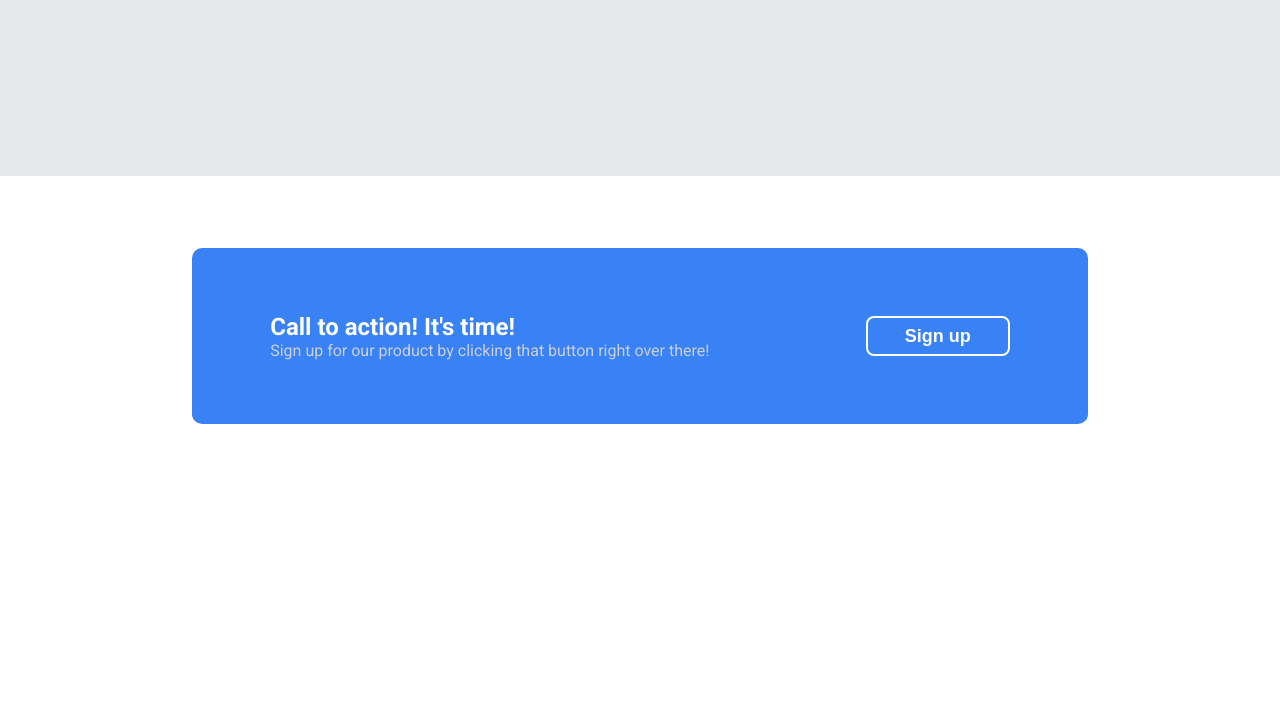
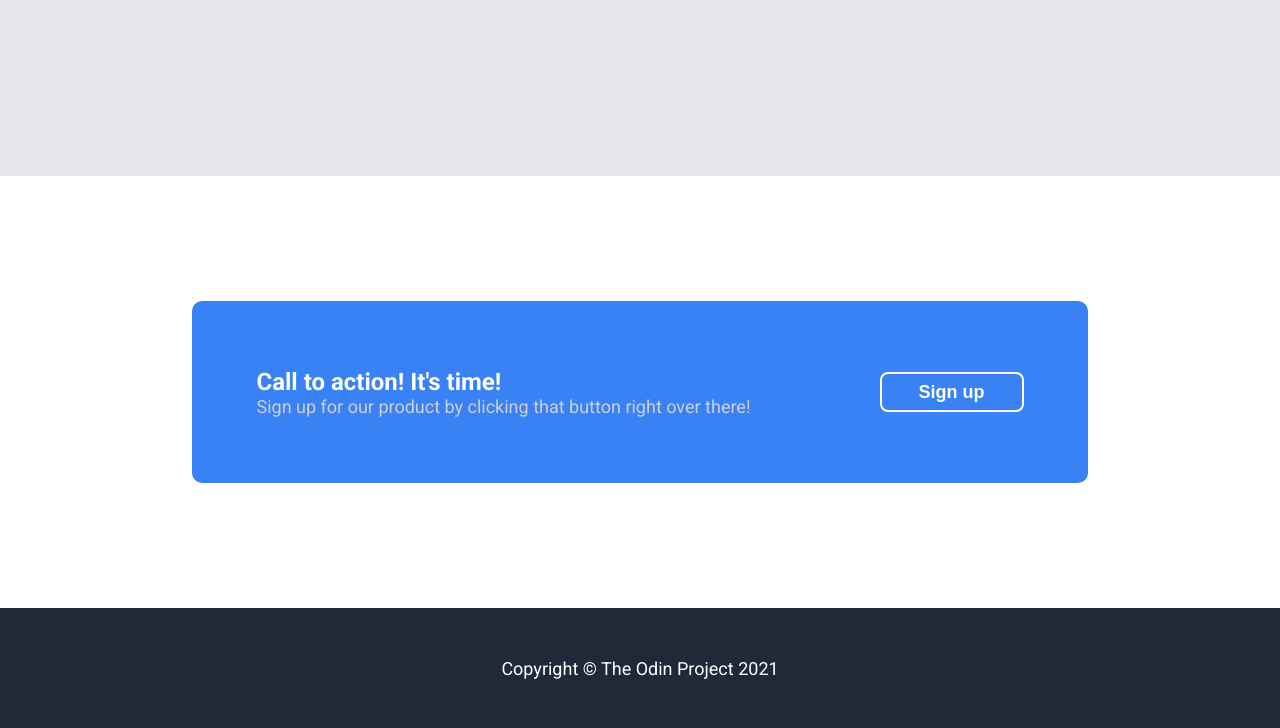
Before and after one commit to bringesh-konda/Landing_Page, a plain HTML site: page index.html in a window 1280 px wide. Shown: the part 1616-2344 px from the top of the page. Before the commit the page ends 2112 px from the top, so only its background shows below. Drawn offline with Linux system fonts and the light colour scheme.

Commit message:
Add HTML and CSS to footer

```diff
--- a/index.html
+++ b/index.html
@@ -83,6 +83,10 @@
             <button class="signup-right">Sign up</button>
         </div>
     </div>
+
+    <div class="footer">
+        <p class="footer-text">Copyright  ©  The Odin Project 2021</p>
+    </div>
 </body>
 
 </html>
--- a/style/styles.css
+++ b/style/styles.css
@@ -159,7 +159,7 @@ cite {
 }
 
 .signup-container {
-    height: 40vh;
+    height: 54vh;
 
     display: flex;
     align-items: center;
@@ -171,7 +171,7 @@ cite {
     align-items: center;
     justify-content: space-around;
     width: 70%;
-    height: 55%;
+    height: 42%;
     background-color: #3882f6;
     border-radius: 10px;
 }
@@ -196,9 +196,20 @@ cite {
 
 .signup-content {
     color: #CCCFD4;
+    font-size: 18px;
 }
 
 .signup-heading {
     font-size: 24px;
     font-weight: bold;
 }
+
+.footer {
+    background-color: #1f2937;
+    height: 15vh;
+    display: flex;
+    color: #fff;
+    justify-content: center;
+    align-items: center;
+    font-size: 18px;
+}
```
